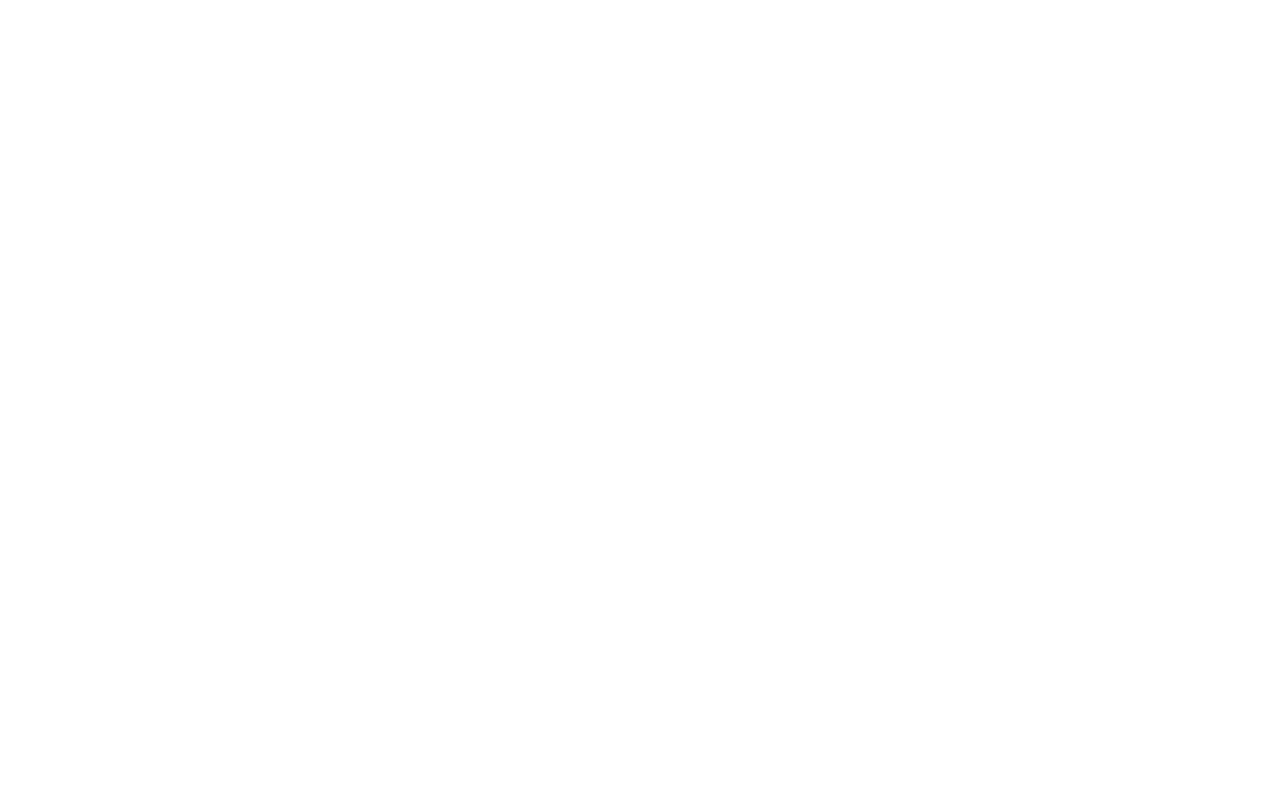
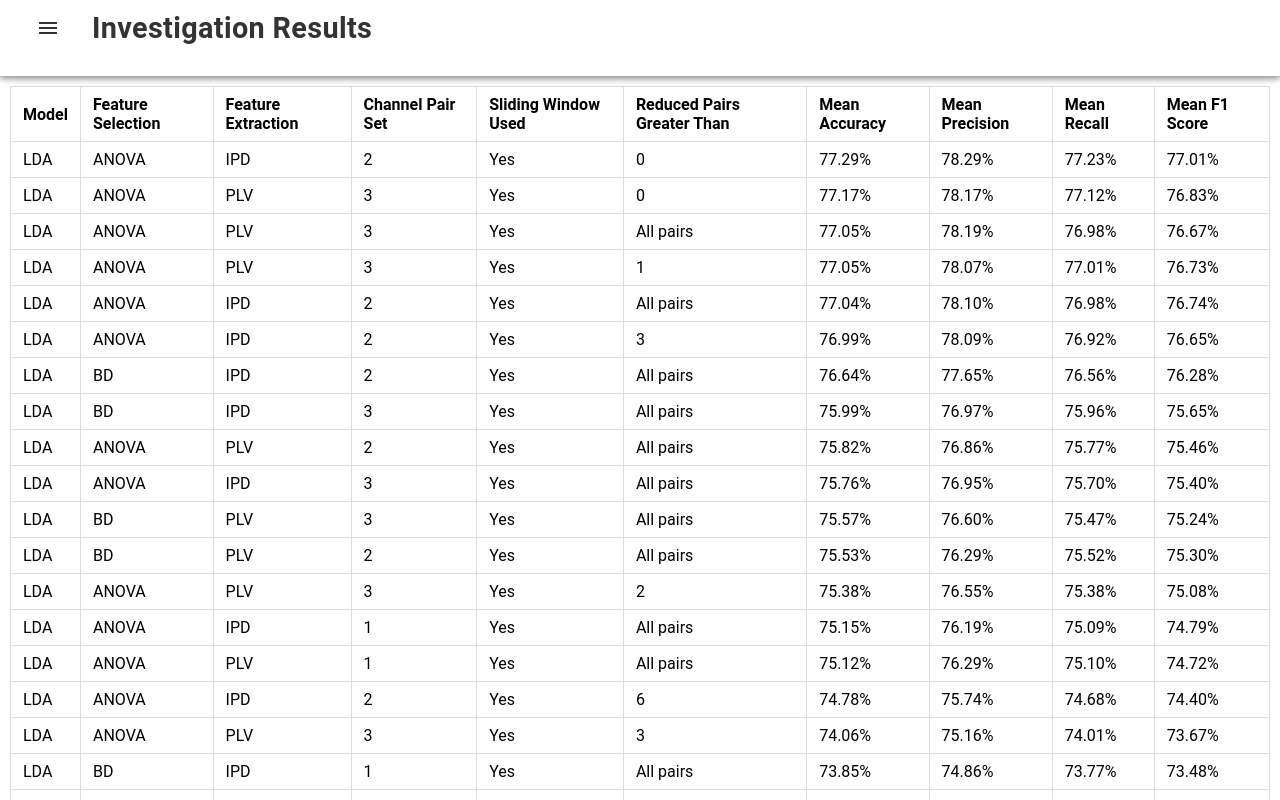
Before and after one commit to meneerfrikkie/MachineLearningDashboard, a React (Vite) app: page /results in a window 1280 px wide. Built offline with nearby package versions, Linux system fonts and the light colour scheme.

Commit message:
add: Investigation Results .tsx Page

```diff
--- a/src/App.tsx
+++ b/src/App.tsx
@@ -2,6 +2,7 @@
 import { IonApp, IonRouterOutlet, setupIonicReact } from '@ionic/react';
 import { IonReactRouter } from '@ionic/react-router';
 import Home from './pages/Home';
+import ResultsTable from './pages/InvestigationResults';
 
 /* Core CSS required for Ionic components to work properly */
 import '@ionic/react/css/core.css';
@@ -45,6 +46,7 @@
         <Route exact path="/">
           <Redirect to="/home" />
         </Route>
+        <Route path="/results" component={ResultsTable} exact/>
       </IonRouterOutlet>
     </IonReactRouter>
   </IonApp>
--- a/src/pages/Home.tsx
+++ b/src/pages/Home.tsx
@@ -1,63 +1,12 @@
-import { IonContent, IonHeader, IonPage, IonTitle, IonToolbar, IonGrid, IonRow, IonCol, IonCard, IonCardHeader, IonCardTitle, IonCardContent, IonIcon, IonModal, IonButton, IonButtons } from '@ionic/react';
-import { speedometerOutline, checkmarkCircleOutline, pulseOutline, statsChartOutline, clipboardOutline, closeOutline } from 'ionicons/icons';  // Import icons
-import Papa, { ParseResult } from 'papaparse';  // Import PapaParse and types
-import { useState, useEffect } from 'react';
+import { IonContent, IonHeader, IonPage, IonTitle, IonToolbar, IonGrid, IonRow, IonCol, IonCard, IonCardHeader, IonCardTitle, IonCardContent, IonIcon, IonModal, IonButton, IonButtons, IonMenu, IonMenuButton, IonList, IonItem } from '@ionic/react'; // Ensure all needed components are imported
+import { speedometerOutline, checkmarkCircleOutline, pulseOutline, statsChartOutline, clipboardOutline, closeOutline } from 'ionicons/icons'; // Import icons
+import { useState } from 'react';
 import './Home.css';
 import WristPredictionAnimation from './WristPredictionAnimation'; // Import the new component
 
 const Home: React.FC = () => {
-  const [csvData, setCsvData] = useState<any[]>([]); // To store CSV data
   const [showModal, setShowModal] = useState(false); // Modal visibility state
   const [modalContent, setModalContent] = useState(''); // Modal content
-
-  // Updated fetchCsvData function
-  const fetchCsvData = async () => {
-    try {
-      // Fetch the CSV file
-      const response = await fetch('./data/ExperimentResultsSummary.csv');  // Ensure correct path to CSV file
-
-      // Check if the response is okay (status 200)
-      if (!response.ok) {
-        throw new Error(`HTTP error! status: ${response.status}`);
-      }
-
-      // Read the response stream
-      const reader = response.body?.getReader();
-      const result = await reader?.read();
-
-      // Check if result exists and has data
-      if (!result || !result.value) {
-        throw new Error("Failed to read CSV data.");
-      }
-
-      // Decode the response as a string
-      const decoder = new TextDecoder('utf-8');
-      const csvText = decoder.decode(result.value);
-
-      // Log the CSV text to verify it's loaded correctly
-      console.log('CSV Text Loaded:', csvText);
-
-      // Parse the CSV text using PapaParse
-      Papa.parse(csvText, {
-        header: true, // Ensure headers are processed
-        complete: (results: ParseResult<any>) => {
-          // Log the parsed data to verify correct parsing
-          console.log('Parsed CSV Data:', results.data);
-
-          // Set CSV data in state
-          setCsvData(results.data);
-        }
-      });
-    } catch (error) {
-      // Log any errors encountered during the fetch process
-      console.error('Error fetching or parsing CSV:', error);
-    }
-  };
-
-  // Use Effect to fetch CSV data when the component mounts
-  useEffect(() => {
-    fetchCsvData();
-  }, []); // Empty dependency array means this effect runs once, when the component mounts
 
   // Function to handle card click
   const handleCardClick = (metric: string) => {
@@ -83,12 +32,30 @@
   };
 
   return (
-    <IonPage className='ion-page'>
+    <>
+      {/* Side Menu */}
+      <IonMenu contentId="main-content">
+        <IonHeader>
+          <IonToolbar>
+            <IonTitle>Menu</IonTitle>
+          </IonToolbar>
+        </IonHeader>
+        <IonContent>
+          <IonList>
+            <IonItem routerLink="/">Dashboard</IonItem>
+            <IonItem routerLink="/results">Results Table</IonItem>
+          </IonList>
+        </IonContent>
+      </IonMenu>
+
+      <IonPage className='ion-page' id="main-content">
         {/* Main Header */}
         <IonHeader>
           <IonToolbar className="custom-toolbar">
+            <IonButtons slot="start">
+                <IonMenuButton></IonMenuButton>
+              </IonButtons>
             <div className="header-content">
-            <IonIcon icon={clipboardOutline} className="header-icon" />  {/* Icon or Logo */}
               <IonTitle className="header-title">Dashboard</IonTitle>
             </div>
           </IonToolbar>
@@ -213,52 +180,9 @@
               </IonCol>
             </IonRow>
           </IonGrid>
-
-
-
-        <IonGrid className="csv-table">
-          <IonRow>
-            <IonCol>
-              <IonTitle size="large" className="table-title" >Experiment Results</IonTitle>
-              <table className="csv-data-table">
-                <thead>
-                  <tr>
-                    <th>Model</th>
-                    <th>Feature Selection</th>
-                    <th>Feature Extraction</th>
-                    <th>Channel Pair Set</th>
-                    <th>Sliding Window Used</th>
-                    <th>Reduced Pairs Greater Than</th>
-                    <th>Mean Accuracy</th>
-                    <th>Mean Precision</th>
-                    <th>Mean Recall</th>
-                    <th>Mean F1 Score</th>
-                  </tr>
-                </thead>
-                <tbody>
-                  {csvData.map((row, index) => (
-                    <tr key={index}>
-                      <td data-label="Model">{row.Model}</td>
-                      <td data-label="Feature Selection">{row.FeatureSelection}</td>
-                      <td data-label="Feature Extraction">{row.FeatureExtraction}</td>
-                      <td data-label="Channel Pair Set">{row.ChannelPair}</td>
-                      <td data-label="Sliding Window Used">{row.SlidingWindow}</td>
-                      <td data-label="Reduced Pairs Greater Than">{row.ReducedPairsGreaterThan}</td>
-                      <td data-label="Mean Accuracy">{parseFloat(row.OverallMeanAccuracy).toFixed(2)}%</td>
-                      <td data-label="Mean Precision">{parseFloat(row.OverallMeanPrecision).toFixed(2)}%</td>
-                      <td data-label="Mean Recall">{parseFloat(row.OverallMeanRecall).toFixed(2)}%</td>
-                      <td data-label="Mean F1 Score">{parseFloat(row.OverallMeanF1Score).toFixed(2)}%</td>
-                    </tr>
-                  ))}
-                </tbody>
-              </table>
-            </IonCol>
-          </IonRow>
-        </IonGrid>
-
-
         </IonContent>
       </IonPage>
+    </>
   );
 };
 
--- /dev/null
+++ b/src/pages/InvestigationResults.tsx
@@ -0,0 +1,117 @@
+import { IonContent, IonHeader, IonPage, IonTitle, IonToolbar, IonGrid, IonRow, IonCol, IonButtons, IonMenu, IonMenuButton, IonList, IonItem } from '@ionic/react';
+import { fileTray } from 'ionicons/icons';
+import { useState, useEffect } from 'react';
+import Papa, { ParseResult } from 'papaparse';
+import './Home.css';
+
+const ResultsTable: React.FC = () => {
+  const [csvData, setCsvData] = useState<any[]>([]);
+
+  const fetchCsvData = async () => {
+    try {
+      const response = await fetch('./data/ExperimentResultsSummary.csv');
+      if (!response.ok) throw new Error(`HTTP error! status: ${response.status}`);
+      const reader = response.body?.getReader();
+      const result = await reader?.read();
+      if (!result || !result.value) throw new Error("Failed to read CSV data.");
+      const decoder = new TextDecoder('utf-8');
+      const csvText = decoder.decode(result.value);
+      Papa.parse(csvText, {
+        header: true,
+        complete: (results: ParseResult<any>) => {
+          setCsvData(results.data);
+        }
+      });
+    } catch (error) {
+      console.error('Error fetching or parsing CSV:', error);
+    }
+  };
+
+  useEffect(() => {
+    fetchCsvData();
+  }, []);
+
+  return (
+    <>
+    {/* Side Menu */}
+    <IonMenu contentId="main-content">
+        <IonHeader>
+          <IonToolbar>
+            <IonTitle>Menu</IonTitle>
+          </IonToolbar>
+        </IonHeader>
+        <IonContent>
+          <IonList>
+            <IonItem routerLink="/">Dashboard</IonItem>
+            <IonItem routerLink="/results">Results Table</IonItem>
+          </IonList>
+        </IonContent>
+      </IonMenu>
+
+    <IonPage className='ion-page' id="main-content">
+      {/* Main Header */}
+      <IonHeader>
+          <IonToolbar className="custom-toolbar">
+            <IonButtons slot="start">
+                <IonMenuButton></IonMenuButton>
+              </IonButtons>
+            <div className="header-content">
+              <IonTitle className="header-title">Investigation Results</IonTitle>
+            </div>
+          </IonToolbar>
+        </IonHeader>
+
+      {/* Collapsible Header when scrolling */}
+      <IonContent fullscreen>
+        <IonHeader collapse="condense">
+          <IonToolbar className="condensed-toolbar">
+            <IonTitle size="large" className="condensed-title">Investigation Results</IonTitle>
+          </IonToolbar>
+        </IonHeader>
+
+        <IonGrid className="csv-table">
+            <IonRow>
+                <IonCol>
+                <table className="csv-data-table">
+                    <thead>
+                    <tr>
+                        <th>Model</th>
+                        <th>Feature Selection</th>
+                        <th>Feature Extraction</th>
+                        <th>Channel Pair Set</th>
+                        <th>Sliding Window Used</th>
+                        <th>Reduced Pairs Greater Than</th>
+                        <th>Mean Accuracy</th>
+                        <th>Mean Precision</th>
+                        <th>Mean Recall</th>
+                        <th>Mean F1 Score</th>
+                    </tr>
+                    </thead>
+                    <tbody>
+                    {csvData.map((row, index) => (
+                        <tr key={index}>
+                        <td data-label="Model">{row.Model}</td>
+                        <td data-label="Feature Selection">{row.FeatureSelection}</td>
+                        <td data-label="Feature Extraction">{row.FeatureExtraction}</td>
+                        <td data-label="Channel Pair Set">{row.ChannelPair}</td>
+                        <td data-label="Sliding Window Used">{row.SlidingWindow}</td>
+                        <td data-label="Reduced Pairs Greater Than">{row.ReducedPairsGreaterThan}</td>
+                        <td data-label="Mean Accuracy">{parseFloat(row.OverallMeanAccuracy).toFixed(2)}%</td>
+                        <td data-label="Mean Precision">{parseFloat(row.OverallMeanPrecision).toFixed(2)}%</td>
+                        <td data-label="Mean Recall">{parseFloat(row.OverallMeanRecall).toFixed(2)}%</td>
+                        <td data-label="Mean F1 Score">{parseFloat(row.OverallMeanF1Score).toFixed(2)}%</td>
+                        </tr>
+                    ))}
+                    </tbody>
+                </table>
+                </IonCol>
+            </IonRow>
+            </IonGrid>
+
+      </IonContent>
+    </IonPage>
+    </>
+  );
+};
+
+export default ResultsTable;
```
Lines whose indentation alone changed are shown as unchanged.
